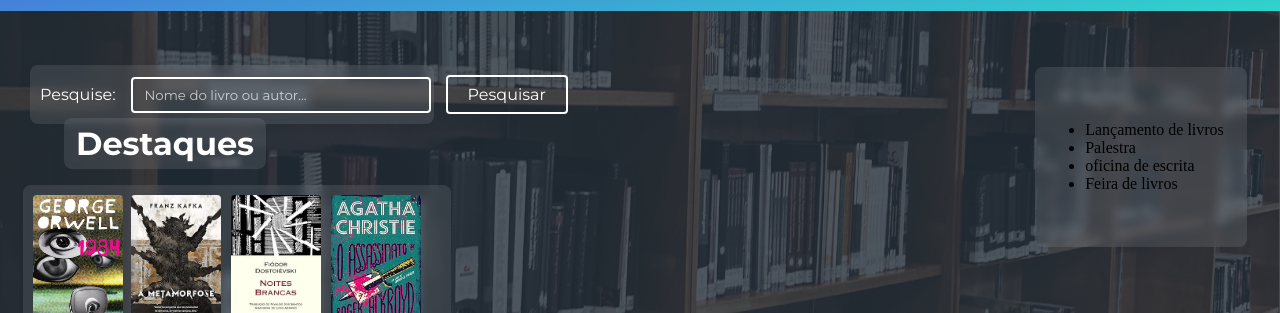
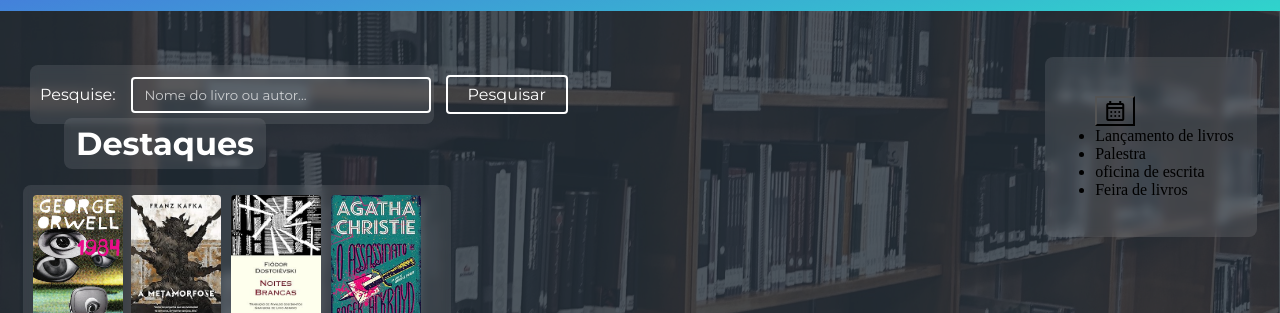
Before and after one commit to NYKSSilva/Bibliotec, a plain HTML site: page index.html in a window 1280 px wide. Shown: the part 73-386 px from the top of the page. Drawn offline with nearby package versions, Linux system fonts and the light colour scheme.

Commit message:
calendario

```diff
--- a/css/style.css
+++ b/css/style.css
@@ -285,7 +285,7 @@ form button[type="submit"]:hover {
     z-index: 2;
     top: 15%;
     right: 1%;
-    margin: 20px;
+    margin: 10px;
     width: 15%;
     height: 20%;
     padding: 10px;
@@ -299,3 +299,8 @@ form button[type="submit"]:hover {
     justify-content: flex-start;
     gap: 1.9px;
 }
+
+.material-symbols-outlined{
+    top: 5%;
+    background: transparent;
+}
--- a/index.html
+++ b/index.html
@@ -7,9 +7,12 @@
     <link rel="stylesheet" href="/css/style.css">
     <link rel="preconnect" href="https://fonts.googleapis.com">
     <link rel="preconnect" href="https://fonts.gstatic.com" crossorigin>
+    <link rel="stylesheet"
+        href="https://fonts.googleapis.com/css2?family=Material+Symbols+Outlined:opsz,wght,FILL,GRAD@20..48,100..700,0..1,-50..200&icon_names=calendar_month" />
     <link href="https://fonts.googleapis.com/css2?family=Montserrat:wght@400;500;600;700&display=swap" rel="stylesheet">
     <title>bibliotec</title>
 </head>
+
 <body>
     <div class="inicio">
         <header>
@@ -45,11 +48,14 @@
     </div>
     <div class="events">
         <ul id="Eventos">
-                <li data-date="2025-11-12">Lançamento de livros</li>
-                <li data-date="2025-11-24">Palestra</li>
-                <li data-date="2025-12-02">oficina de escrita</li>
-                <li data-date="2025-12-12">Feira de livros</li>
-            </ul>
+            <button class="material-symbols-outlined">
+            calendar_month
+        </button>
+            <li data-date="2025-11-12">Lançamento de livros</li>
+            <li data-date="2025-11-24">Palestra</li>
+            <li data-date="2025-12-02">oficina de escrita</li>
+            <li data-date="2025-12-12">Feira de livros</li>
+        </ul>
     </div>
 </body>
 
```
